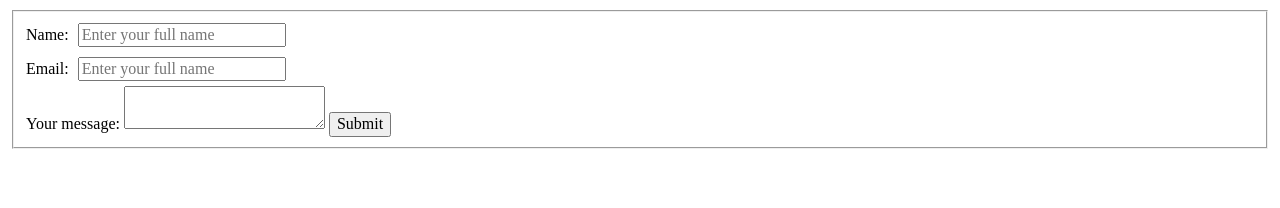
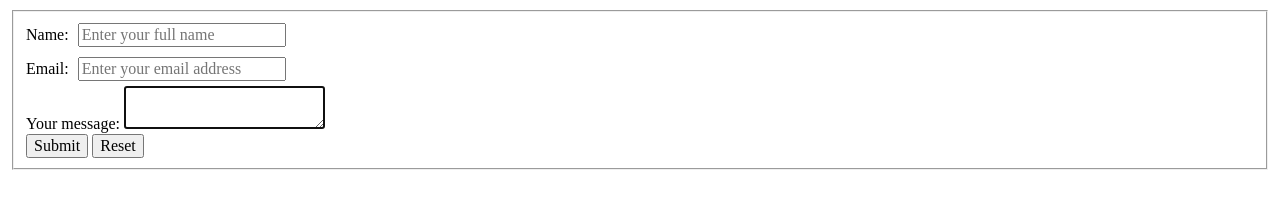
Before and after one commit to a-havens/HTML-Forms, a plain HTML site: page index.html in a window 1280 px wide. Drawn offline with nearby package versions, Linux system fonts and the light colour scheme.

Commit message:
Update index.html

```diff
--- a/index.html
+++ b/index.html
@@ -31,12 +31,21 @@
                         id="name"
                         type="text"
                         name="name"
-                        placeholder="Enter your full name"
+                        placeholder="Enter your email address"
                       />
                     </div>
                     <label for="form-message">Your message:</label>
-                    <textarea id="form-message" name="message"></textarea>
-                    <button type="submit">Submit</button>
+                    <textarea
+                      id="form-message"
+                      name="message"
+                      autofocus="on"
+                      required
+                    ></textarea>
+                  </div>
+                  <div>
+                  <button type="submit">Submit</button>
+                  <button type="reset">Reset</button>
+                  </div>
             </form>
         </main>
       </body>
```
